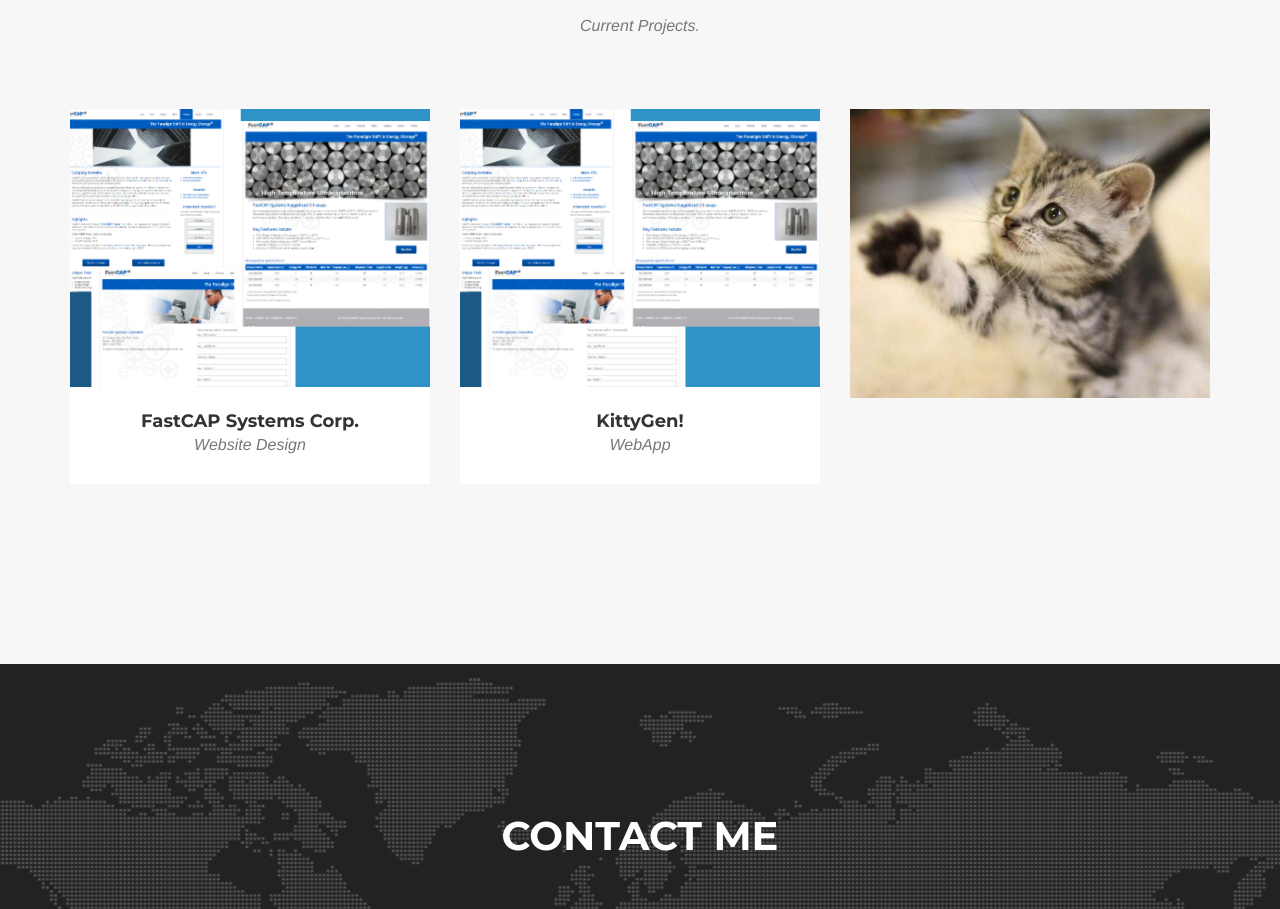
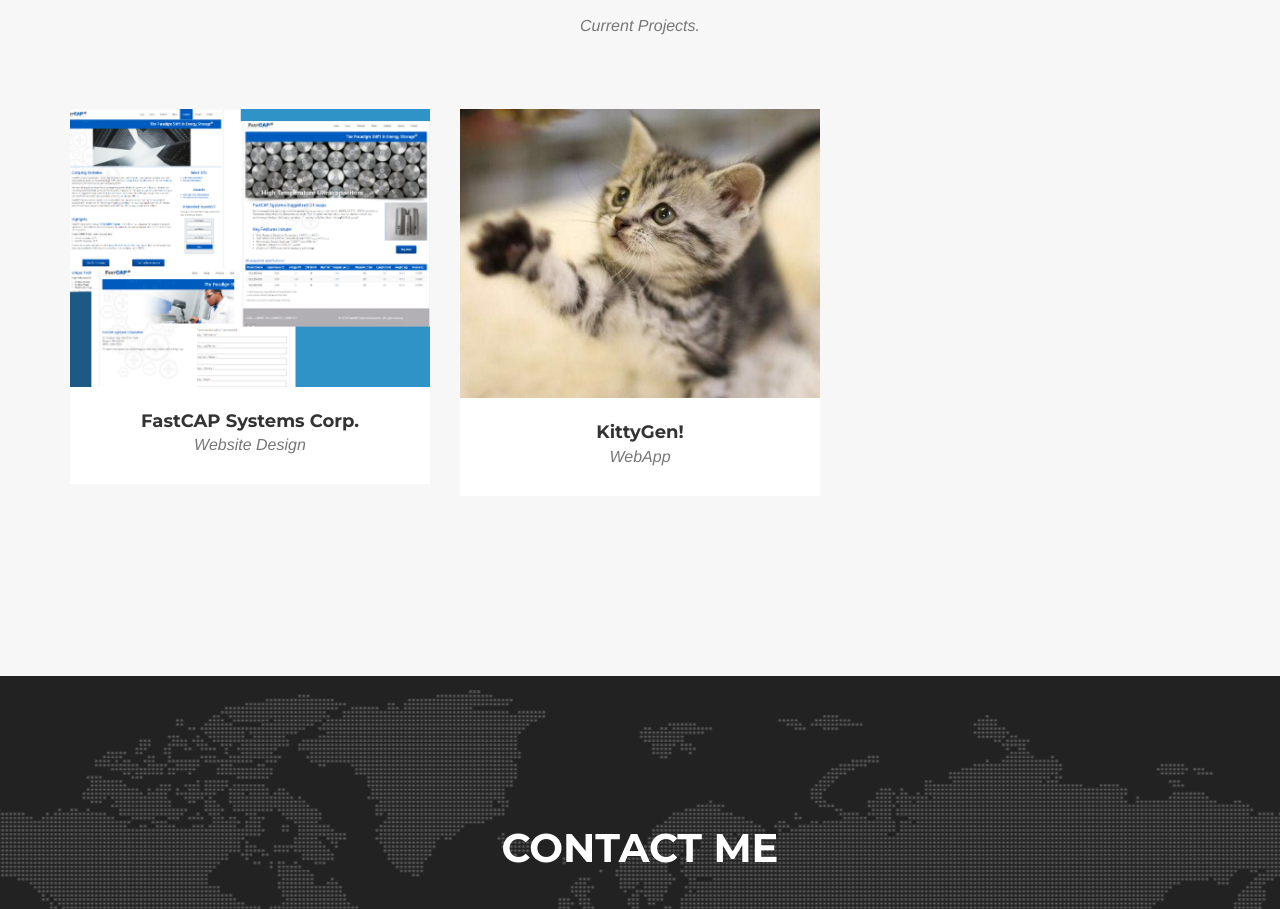
Before and after one commit to jcirni/jcirni.github.io, a plain HTML site: page index.html in a window 1280 px wide. Shown: the part 1644-2553 px from the top of the page. Drawn offline with nearby package versions, Linux system fonts and the light colour scheme; a web font is replaced by a local one.

Commit message:
kittygen hotfix

```diff
--- a/index.html
+++ b/index.html
@@ -152,20 +152,20 @@
                     </div>
                 </div>
                 <div class="col-md-4 col-sm-6 portfolio-item">
-                    <a href="#portfolioModal1" class="portfolio-link" data-toggle="modal">
+                    <a href="#portfolioModal2" class="portfolio-link" data-toggle="modal">
                         <div class="portfolio-hover">
                             <div class="portfolio-hover-content">
                                 <i class="fa fa-plus fa-3x"></i>
                             </div>
                         </div>
-                        <img src="img/portfolio/fastcap-demo.png" class="img-responsive" alt="fastcap systems">
+                        <img src="kittygen/img/cats/cat-%20(10).jpg" class="img-responsive" alt="fastcap systems">
                     </a>
                   <div class="portfolio-caption">
                         <h4>KittyGen!</h4>
                         <p class="text-muted">WebApp</p>
                     </div>
                 </div>
-               <div class="col-md-4 col-sm-6 portfolio-item">
+              <!-- <div class="col-md-4 col-sm-6 portfolio-item">
                     <a href="#portfolioModal2" class="portfolio-link" data-toggle="modal">
                         <div class="portfolio-hover">
                             <div class="portfolio-hover-content">
```
